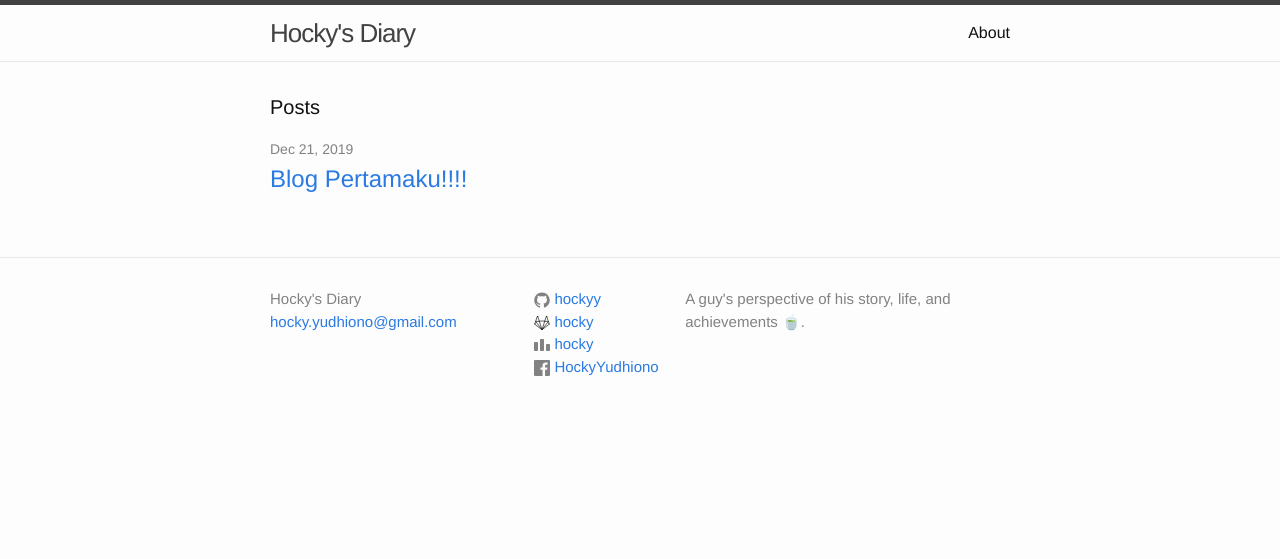
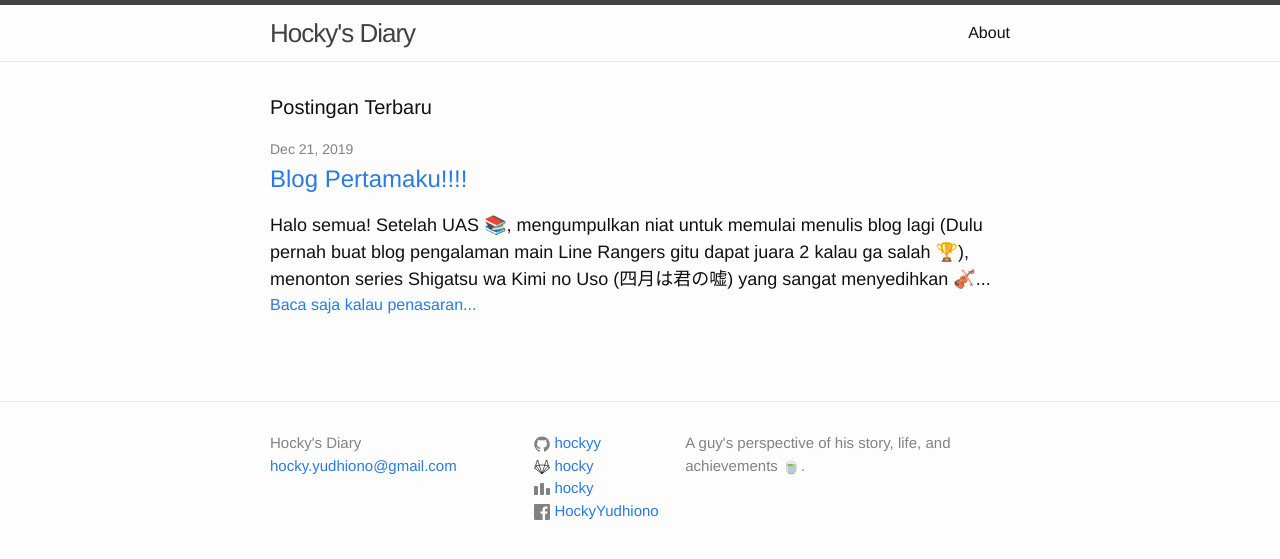
Before and after one commit to hockyy/blog, a Jekyll site: the page built from index.html, in a window 1280 px wide. Shown: the top 559 px of the page. Built offline with Jekyll 4.4.1, drawn with Linux system fonts in a browser that asks for light colours; emoji names are drawn with the system emoji font.

Commit message:
Adding preview on index

```diff
--- a/_posts/2019-12-21-Blog-Pertama.markdown
+++ b/_posts/2019-12-21-Blog-Pertama.markdown
@@ -3,6 +3,7 @@ layout: post
 title:  "Blog Pertamaku!!!!"
 author: "Hocky Yudhiono"
 date:   2019-12-21 14:23:00 +0700
+thumbnail: "https://hockyy.github.io/blog/images/WhyTheDomain.jpeg"
 ---
 
 Halo semua! Setelah UAS :books:, mengumpulkan niat untuk memulai menulis blog lagi (Dulu pernah buat blog pengalaman main Line Rangers gitu dapat juara 2 kalau ga salah :trophy:), menonton series Shigatsu wa Kimi no Uso (四月は君の嘘) yang sangat menyedihkan :violin: (Disclaimer saja aku bukan wibu, hanya kebetulan sudah terlanjur memulai beberapa animé jadi ya.. UωU) , menikmati dua potong pizza domino terakhir sisa tadi malam :pizza:, dan bingung mau nulis draft blog dimana, yaudah akhirnya pake Sublime Text aja :).
--- a/index.html
+++ b/index.html
@@ -4,7 +4,7 @@ layout: default
 
 <div class="home">
 
-  <h1 class="page-heading">Posts</h1>
+  <h1 class="page-heading">Postingan Terbaru</h1>
 
   <ul class="post-list">
     {% for post in site.posts %}
@@ -14,7 +14,12 @@ layout: default
         <h2>
           <a class="post-link" href="{{ post.url | prepend: site.baseurl }}">{{ post.title }}</a>
         </h2>
+
+        <font size = "4">{{ post.content | strip_html | truncatewords:40}}</font><br>
+        <a href="{{ post.url | prepend: site.baseurl }}">Baca saja kalau penasaran...</a><br><br>
+
       </li>
+
     {% endfor %}
   </ul>
 </div>
```
